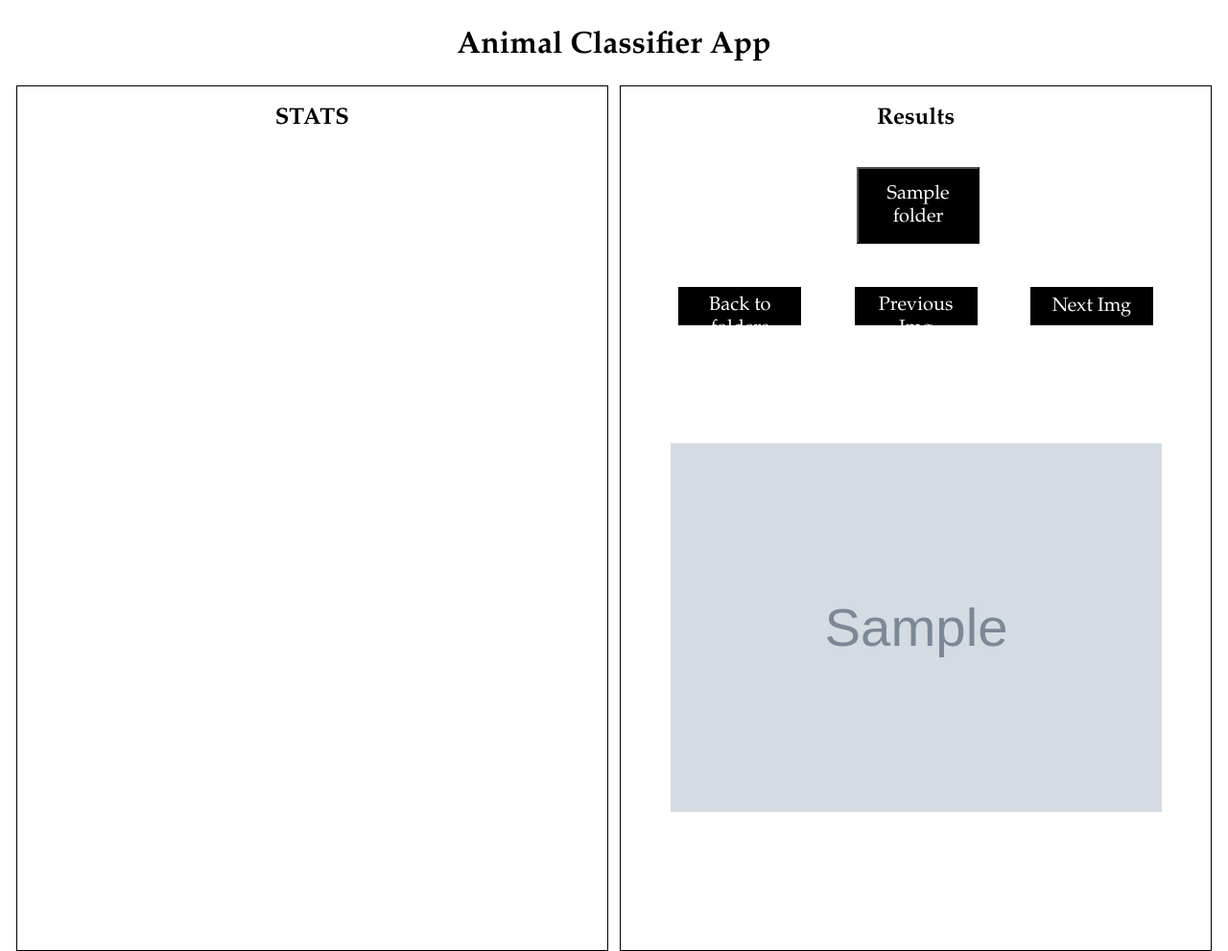
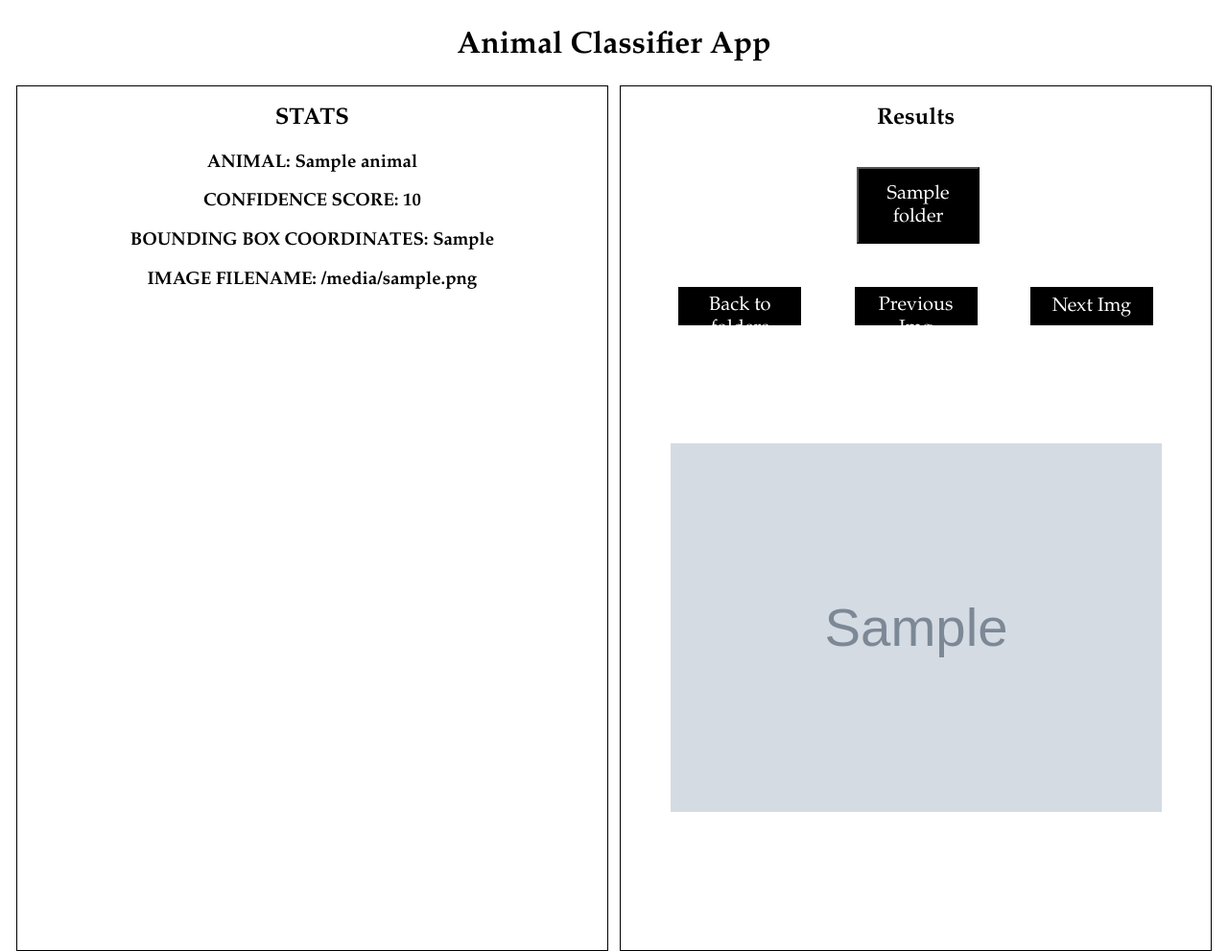
Before and after one commit to kelseyBrahe/animal-classifier-app, a Flask app: template templates/index.html in a window 1280 px wide. Shown: the whole page at 96% size. Run offline with Flask 3, Linux system fonts and the light colour scheme; the template is opened without the code that fills it: most values are stand-ins (such as "Sample title", 1, 10 or a date in 2020); grey boxes marked "Sample" are stand-in pictures; parts of the project's set-up code (start-up, migrations or seed data) failed here and were passed over.

Commit message:
Changes for user navigation and results

```diff
--- a/app.py
+++ b/app.py
@@ -1,16 +1,10 @@
-from flask import Flask, render_template, request, url_for
+from flask import Flask, render_template, request
 from flask import render_template
-# from PIL import Image
 from pathlib import Path
-from werkzeug.utils import send_from_directory, secure_filename
-# import cv2
-# import tkinter as tk
-# from tkinter import filedialog
-# import numpy as np
+from werkzeug.utils import secure_filename
 import os
-from ultralytics import YOLO
-from classifer import get_img_classification, check_whether_target_directory_exists
-# from keras import load_model
+import requests
+from classifer import get_img_classification
 
 UPLOAD_FOLDER = '/uploads'
 IMG_COUNTER = 0
@@ -19,9 +13,6 @@ SUBFOLDER = ''
 app = Flask(__name__)
 app.config['UPLOAD_FOLDER'] = UPLOAD_FOLDER
 IMAGES = os.listdir(os.path.join(app.static_folder, "results"))
-
-# load the model
-# model = load_model("D:/PATH/TO/MODEL")
 
 @app.route("/")
 def hello_world():
@@ -34,6 +25,7 @@ def hello_world():
 # will save to the /uploads folder.
 # From here we can loop through the images to process them.
 # We will need to clean the uploads folder after processing the images.
+#
 @app.route('/upload', methods=["POST"])
 def uploadFiles():
     if request.method == "POST":
@@ -45,10 +37,10 @@ def uploadFiles():
                     filename = secure_filename(f.filename)
                     filepath = os.path.join(basepath, 'uploads', filename)
                     f.save(filepath)
-                return render_template("index.html")
+                return render_template("index.html", ready=True)
             except FileNotFoundError:
                 print('File not found.')
-                return render_template("index.html")
+                return render_template("index.html", empty=True)
 
 #
 # This function will get the value of the bounding box and call
@@ -56,32 +48,54 @@ def uploadFiles():
 # If the bounding box is selected 'boundingBox' will equal "on", else None
 # It will need to process all of the images in the uploads folder,
 # save them to the /results folder
+#
 @app.route('/predict', methods=["POST"])
 def predict():
     if request.method == "POST":
-        # this is the value of the bounding box
-        boundingBox = request.form.get("bBox")
-
         # run image prediction and save to results
         source_directory = os.path.join(os.path.dirname(__file__), 'uploads')
-        results_directory = os.path.join(app.static_folder, "results")
-        results = get_img_classification('src/models/best.pt', source_directory, app.static_folder, "results")
+        if(len(os.listdir(source_directory)) == 0):
+            return render_template("index.html", empty=True)
+        else:
+            results = get_img_classification('src/models/best.pt', source_directory, app.static_folder, "results")
+            # get statistics
+            for result in results.get('boxes'):
+                animal = str(result.get('animal'))
+                confidence_score = str(result.get('confidence_score'))
+                box_coordinates_normalised = str(result.get('box_coordinates_normalised'))
+                image_filename = str(result.get('image_filename'))
+                # get path to correct subfolder
+                save_path = os.path.join(app.static_folder, "results" + "/" + animal)
+                # save to a txt file
+                filename = os.path.join(save_path, image_filename.split('.')[0] + ".txt")
+                file = open(filename, "w")
+                file.write(
+                    animal + "\n" +
+                    confidence_score + "\n" +
+                    box_coordinates_normalised + "\n" +
+                    image_filename + "\n"
+                )
+                file.close()
 
-        # get list of all subdirectories in /results
-        subfolders = os.listdir(os.path.join(app.static_folder, "results"))
+            # get list of all subdirectories in /results
+            subfolders = os.listdir(os.path.join(app.static_folder, "results"))
+            # clear the uploads folder
+            [f.unlink() for f in Path(os.path.join(os.path.dirname(__file__), 'uploads')).glob("*") if f.is_file()]
 
-        # clear the uploads folder
-        [f.unlink() for f in Path(os.path.join(os.path.dirname(__file__), 'uploads')).glob("*") if f.is_file()]
+            return render_template("index.html", subfolders=subfolders, complete=True)
 
-    return render_template("index.html", subfolders=subfolders)
-
+#
+# This image will display the subfolders created during image prediction
+#
 @app.route('/view_images', methods=["POST"])
 def view():
     # get list of all subdirectories in /results
     subfolders = os.listdir(os.path.join(app.static_folder, "results"))
     return render_template("index.html", subfolders=subfolders)
 
+#
 # Display images in selected subfolder
+#
 @app.route('/display', methods=["POST"])
 def display():
     subfolder = request.form['subfolder']
@@ -93,16 +107,37 @@ def display():
     global SUBFOLDER
     SUBFOLDER = subfolder
     current_img = "/static/results/" + SUBFOLDER + "/" + IMAGES[IMG_COUNTER]
+    while(
+        not current_img.lower().endswith(('.png', '.jpg', '.jpeg', 'tiff', '.bmp', '.gif'))
+        and IMG_COUNTER != len(IMAGES) - 1
+    ):
+        IMG_COUNTER += 1
+        current_img = "/static/results/" + SUBFOLDER + "/" + IMAGES[IMG_COUNTER]
 
-    return render_template("index.html", current_img=current_img)
+    stats = display_stats(IMAGES[IMG_COUNTER].split('.')[0], SUBFOLDER)
+    if stats is not None:
+        return render_template("index.html",
+                            current_img=current_img,
+                            animal=stats[0],
+                            confidence_score=stats[1],
+                            box_coordinates_normalised = stats[2],
+                            image_filename = stats[3]
+                            )
+    else:
+        return render_template("index.html", current_img=current_img)
 
+#
+# Navigate back to the list of subfolders
+#
 @app.route('/back', methods=["POST"])
 def back():
     # get list of all subdirectories in /results
     subfolders = os.listdir(os.path.join(app.static_folder, "results"))
     return render_template("index.html", subfolders=subfolders)
 
+#
 # Navigates to the previous image, keeping track of place in results folder
+#
 @app.route('/previous_img', methods=["POST"])
 def previous():
     global IMG_COUNTER
@@ -111,9 +146,28 @@ def previous():
         IMG_COUNTER = IMG_COUNTER - 1
 
     current_img = "/static/results/" + SUBFOLDER + "/" + IMAGES[IMG_COUNTER]
-    return render_template("index.html", current_img=current_img)
+    while(
+        not current_img.lower().endswith(('.png', '.jpg', '.jpeg', 'tiff', '.bmp', '.gif'))
+        and IMG_COUNTER != -1
+    ):
+        IMG_COUNTER -= 1
+        current_img = "/static/results/" + SUBFOLDER + "/" + IMAGES[IMG_COUNTER]
 
+    stats = display_stats(IMAGES[IMG_COUNTER].split('.')[0], SUBFOLDER)
+    if stats is not None:
+        return render_template("index.html",
+                            current_img=current_img,
+                            animal=stats[0],
+                            confidence_score=stats[1],
+                            box_coordinates_normalised = stats[2],
+                            image_filename = stats[3]
+                            )
+    else:
+        return render_template("index.html", current_img=current_img)
+
+#
 # Navigates to the next image, keeping track of place in results folder
+#
 @app.route('/next_img', methods=["POST"])
 def next():
     global IMG_COUNTER
@@ -122,12 +176,30 @@ def next():
         IMG_COUNTER = IMG_COUNTER + 1
 
     current_img = "/static/results/" + SUBFOLDER + "/" + IMAGES[IMG_COUNTER]
-    return render_template("index.html", current_img=current_img)
+    while(
+        not current_img.lower().endswith(('.png', '.jpg', '.jpeg', 'tiff', '.bmp', '.gif'))
+        and IMG_COUNTER != len(IMAGES) - 1
+        and IMG_COUNTER + 1 != len(IMAGES) -1
+    ):
+        IMG_COUNTER += 1
+        current_img = "/static/results/" + SUBFOLDER + "/" + IMAGES[IMG_COUNTER]
 
 
-# """Interacting with the classifier module"""
-# # First check whether the target directory already exists - this will save previous results being overwritten accidently. Consider having a popup confirm intention with user
-# print(check_whether_target_directory_exists('/workspaces/animal-classifier-app/src'+'/'+'output'))
-# # Second request a single image to be classified; this also works for multiple images if you provide a source path for a directory
-# results = get_img_classification('src/models/best.pt', '/workspaces/animal-classifier-app/src/IMG_0290.jpg', '/workspaces/animal-classifier-app/src', 'output')
-# print(results)
+    stats = display_stats(IMAGES[IMG_COUNTER].split('.')[0], SUBFOLDER)
+    if stats is not None:
+        return render_template("index.html",
+                            current_img=current_img,
+                            animal=stats[0],
+                            confidence_score=stats[1],
+                            box_coordinates_normalised = stats[2],
+                            image_filename = stats[3]
+                            )
+    else:
+        return render_template("index.html", current_img=current_img)
+
+def display_stats(image_filename, subfolder):
+    filename = os.path.join(app.static_folder, "results/" + subfolder + "/" + image_filename + ".txt")
+    if (Path(filename).exists()):
+        with open(filename) as file:
+            lines = [line.rstrip() for line in file]
+        return lines
--- a/static/index.css
+++ b/static/index.css
@@ -68,6 +68,14 @@ p {
     font-size: 10pt;
     margin: 2%;
     width: 20%;
+}
+
+.empty {
+    color: red;
+}
+
+.ready {
+    background-color: rgb(7, 90, 7);
 }
 
 /* Results half of page (right hand side) */
--- /dev/null
+++ b/static/results/rat/IMG_0040.txt
@@ -0,0 +1,4 @@
+rat
+0.7899155616760254
+[0.3476499021053314, 0.5648608207702637, 0.20155829191207886, 0.19490303099155426]
+IMG_0040.JPG
--- /dev/null
+++ b/static/results/rat/IMG_0041.txt
@@ -0,0 +1,4 @@
+rat
+0.8643155694007874
+[0.27316659688949585, 0.5005487203598022, 0.1291617453098297, 0.1604776233434677]
+IMG_0041.JPG
--- /dev/null
+++ b/static/results/rat/IMG_0042.txt
@@ -0,0 +1,4 @@
+rat
+0.7931678295135498
+[0.26533243060112, 0.5064836144447327, 0.11789358407258987, 0.17671862244606018]
+IMG_0042.JPG
--- /dev/null
+++ b/static/results/rat/IMG_0044.txt
@@ -0,0 +1,4 @@
+rat
+0.6915808916091919
+[0.5667234063148499, 0.6418075561523438, 0.26492634415626526, 0.28446418046951294]
+IMG_0044.JPG
--- /dev/null
+++ b/static/results/rat/IMG_0045.txt
@@ -0,0 +1,4 @@
+rat
+0.6371952295303345
+[0.5539670586585999, 0.6453597545623779, 0.2738601565361023, 0.28124916553497314]
+IMG_0045.JPG
--- /dev/null
+++ b/static/results/rat/IMG_0049.txt
@@ -0,0 +1,4 @@
+rat
+0.6708941459655762
+[0.7663007378578186, 0.6780459880828857, 0.2854902148246765, 0.30896034836769104]
+IMG_0049.JPG
--- /dev/null
+++ b/static/results/rock-wallaby/IMG_0291.txt
@@ -0,0 +1,4 @@
+rock-wallaby
+0.8731501698493958
+[0.19509662687778473, 0.4966259002685547, 0.35679760575294495, 0.9245564341545105]
+IMG_0291.JPG
--- /dev/null
+++ b/static/results/rock-wallaby/IMG_0292.txt
@@ -0,0 +1,4 @@
+rock-wallaby
+0.855762779712677
+[0.16104446351528168, 0.5076725482940674, 0.30782705545425415, 0.9846548438072205]
+IMG_0292.JPG
--- /dev/null
+++ b/static/results/rock-wallaby/IMG_0293.txt
@@ -0,0 +1,4 @@
+rock-wallaby
+0.7521622180938721
+[0.16313375532627106, 0.5086248517036438, 0.311204731464386, 0.9827503561973572]
+IMG_0293.JPG
--- /dev/null
+++ b/static/results/rock-wallaby/IMG_0294.txt
@@ -0,0 +1,4 @@
+rock-wallaby
+0.7633153796195984
+[0.16202150285243988, 0.5036848187446594, 0.3167862594127655, 0.9292921423912048]
+IMG_0294.JPG
--- /dev/null
+++ b/static/results/rock-wallaby/IMG_0295.txt
@@ -0,0 +1,4 @@
+rock-wallaby
+0.8755540251731873
+[0.35179826617240906, 0.6485084891319275, 0.40724480152130127, 0.6242769956588745]
+IMG_0295.JPG
--- /dev/null
+++ b/static/results/rock-wallaby/IMG_0296.txt
@@ -0,0 +1,4 @@
+rock-wallaby
+0.8683379292488098
+[0.36252230405807495, 0.6449369788169861, 0.3668121099472046, 0.6249616742134094]
+IMG_0296.JPG
--- /dev/null
+++ b/static/results/rock-wallaby/IMG_0297.txt
@@ -0,0 +1,4 @@
+rock-wallaby
+0.8070023059844971
+[0.3668056130409241, 0.6033769845962524, 0.335056871175766, 0.7227298021316528]
+IMG_0297.JPG
--- /dev/null
+++ b/static/results/rock-wallaby/IMG_0298.txt
@@ -0,0 +1,4 @@
+rock-wallaby
+0.7697880864143372
+[0.32578960061073303, 0.7490684390068054, 0.46083226799964905, 0.43085289001464844]
+IMG_0298.JPG
--- /dev/null
+++ b/static/results/rock-wallaby/IMG_0299.txt
@@ -0,0 +1,4 @@
+rock-wallaby
+0.8087034225463867
+[0.35034435987472534, 0.6860266923904419, 0.3964885175228119, 0.531761646270752]
+IMG_0299.JPG
--- a/templates/index.html
+++ b/templates/index.html
@@ -14,6 +14,10 @@
         <div class="left">
             {% if current_img %}
             <h2>STATS</h2>
+            <h3>ANIMAL: {% if animal %} {{animal}} {% endif %}</h3>
+            <h3>CONFIDENCE SCORE: {% if confidence_score %} {{confidence_score}} {% endif %}</h3>
+            <h3>BOUNDING BOX COORDINATES: {% if box_coordinates_normalised %} {{box_coordinates_normalised}} {% endif %}</h3>
+            <h3>IMAGE FILENAME: {% if image_filename %} {{image_filename}} {% endif %}</h3>
             {% else %}
             <h2>Train</h2>
             <form method="post" action="{{url_for('uploadFiles')}}" enctype="multipart/form-data">
@@ -24,19 +28,27 @@
                 <br>
             </form>
 
+            {% if empty %}
+            <h3 class="empty">There are no images in the upload folder for processing.</h3>
+            {% endif %}
+            {% if ready %}
+            <h3>Ready to process uploaded images</h3>
+            {% endif %}
             <form method="post" action="{{url_for('predict')}}" enctype="multipart/form-data">
-                <input type="checkbox" id="boundingBox" name="bBox">
-                <label for="boundingBox">Include Bounding Box</label>
-                <br>
-                <input type="submit" value="Process Images" class="submit"><br>
+                <input type="submit" value="Process Images" class="submit {{'ready' if ready}}"><br>
             </form>
+
+            {% if complete %}
+            <h3>Processing Complete</h3>
+            {% endif %}
+
             {% endif %}
         </div>
         <!-- This is the "Results" half of the page -->
         <div class="right">
             <h2>Results</h2>
             {% if not subfolders and not current_img %}
-            <form method="post" action="{{url_for('predict')}}" enctype="multipart/form-data">
+            <form method="post" action="{{url_for('view')}}" enctype="multipart/form-data">
                 <button class="submit" type="submit">View results from previous sessions</button>
             </form>
             {% endif %}
```
Also changed, not shown: README.md.
